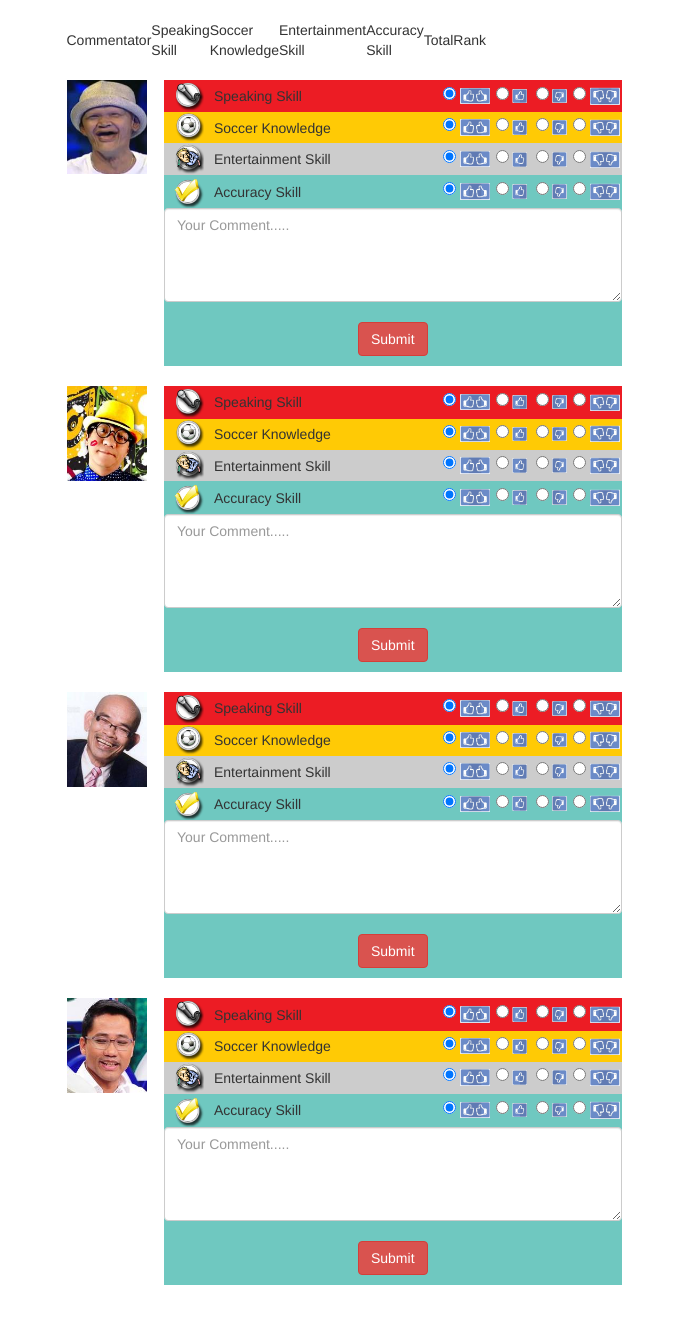
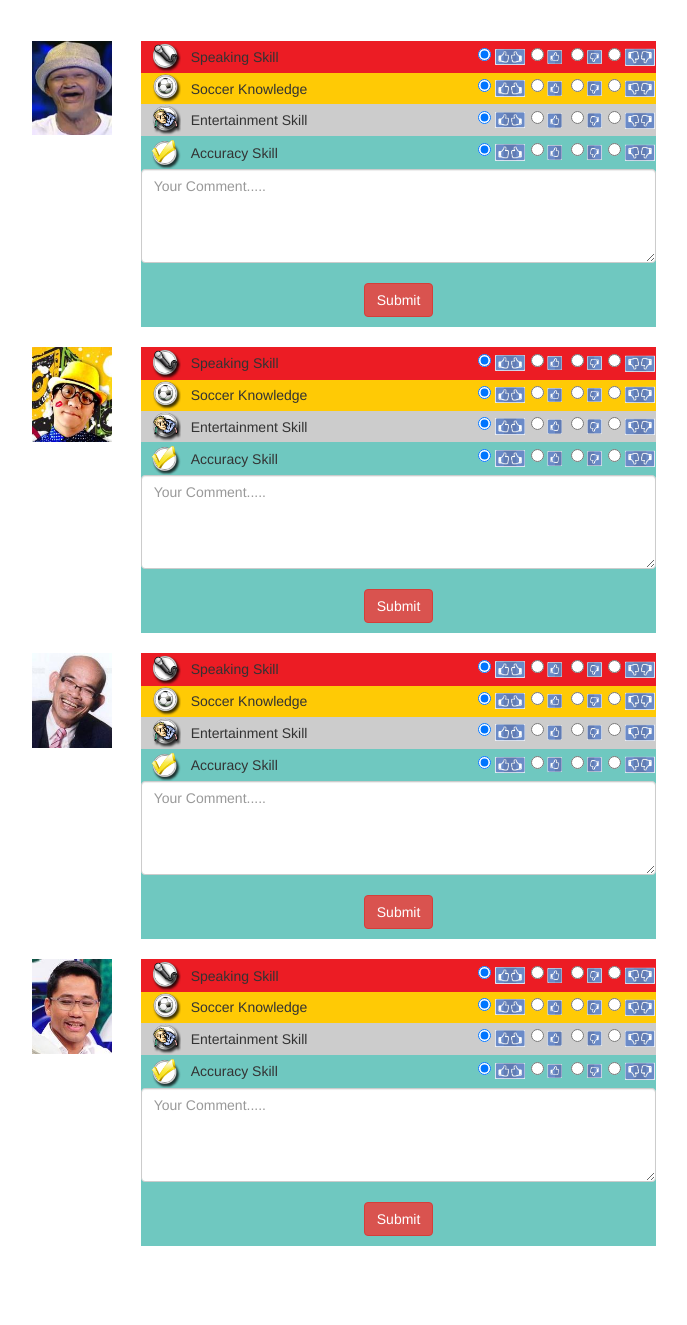
Before and after one commit to Angkrit/rajdumnern, a PHP site: page /result.php in a window 1280 px wide. Shown: the whole page, without its empty margins (296-983 px from the left). After the commit the page ends 1246 px from the top, so only its background shows below. Run offline with PHP 8.4, Linux system fonts and the light colour scheme; data that the repository does not hold is empty.

Commit message:
- test new result

```diff
--- a/result.php
+++ b/result.php
@@ -42,36 +42,12 @@ GROUP BY ven_id";
 <br>
 <div class="container">
 <div class="row">
-    <div class="col-md-3">
-    </div>
-    <div class="col-md-1">
-        <table>
-            <tr>
-                <td>
-                    Commentator
-                </td>
-                <td>
-                    Speaking Skill
-                </td>
-                <td>
-                    Soccer Knowledge
-                </td>
-                <td>
-                    Entertainment Skill
-                </td>
-                <td>
-                    Accuracy Skill
-                </td>
-                <td>
-                    Total
-                </td>
-                <td>
-                    Rank
-                </td>
-            </tr>
+
         <?php
         while($value = mysql_fetch_array($objQuery)){
         ?>
+            <div class="col-md-3">
+            </div>
             <div class="row">
                 <div class="col-md-3">
                 </div>
@@ -107,7 +83,8 @@ GROUP BY ven_id";
                     </tr>
                 </table>
             </div>
-
+            <div class="col-md-3">
+            </div>
 
 
 <!--           <tr>-->
```
